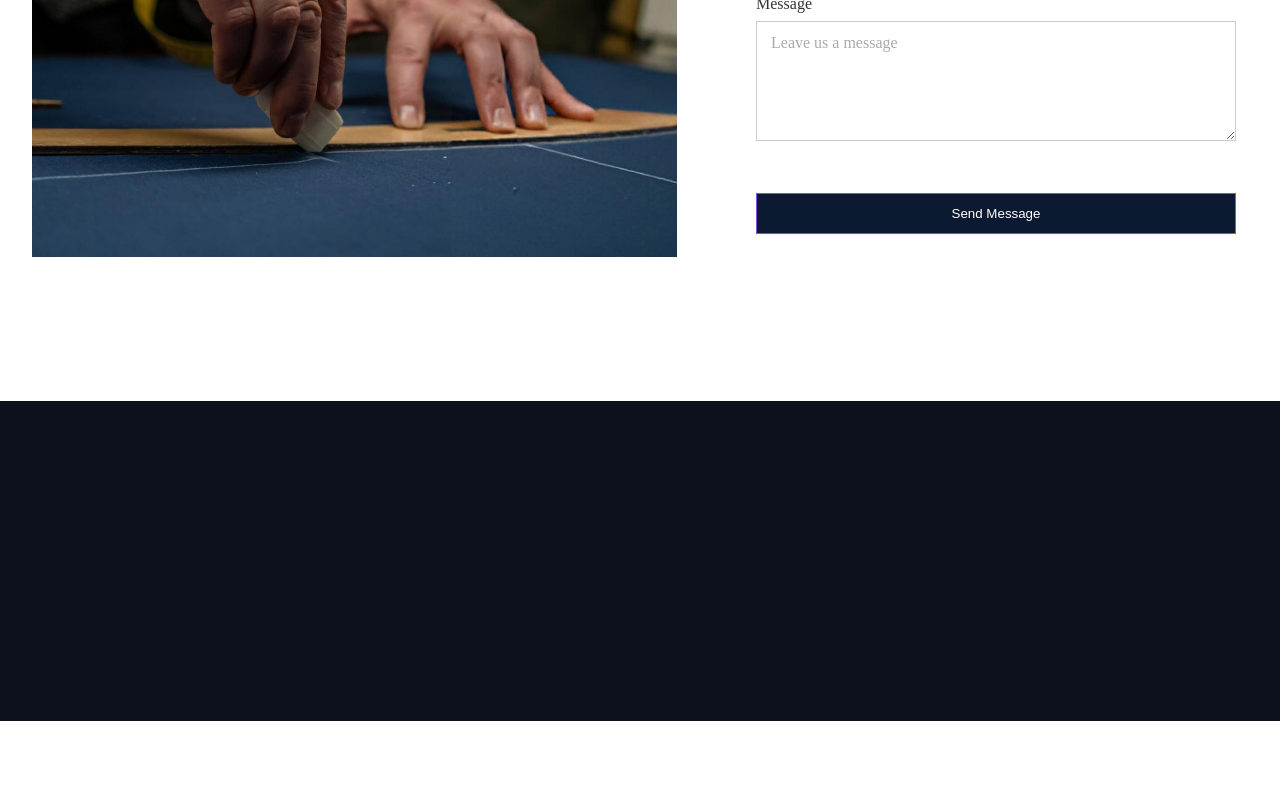
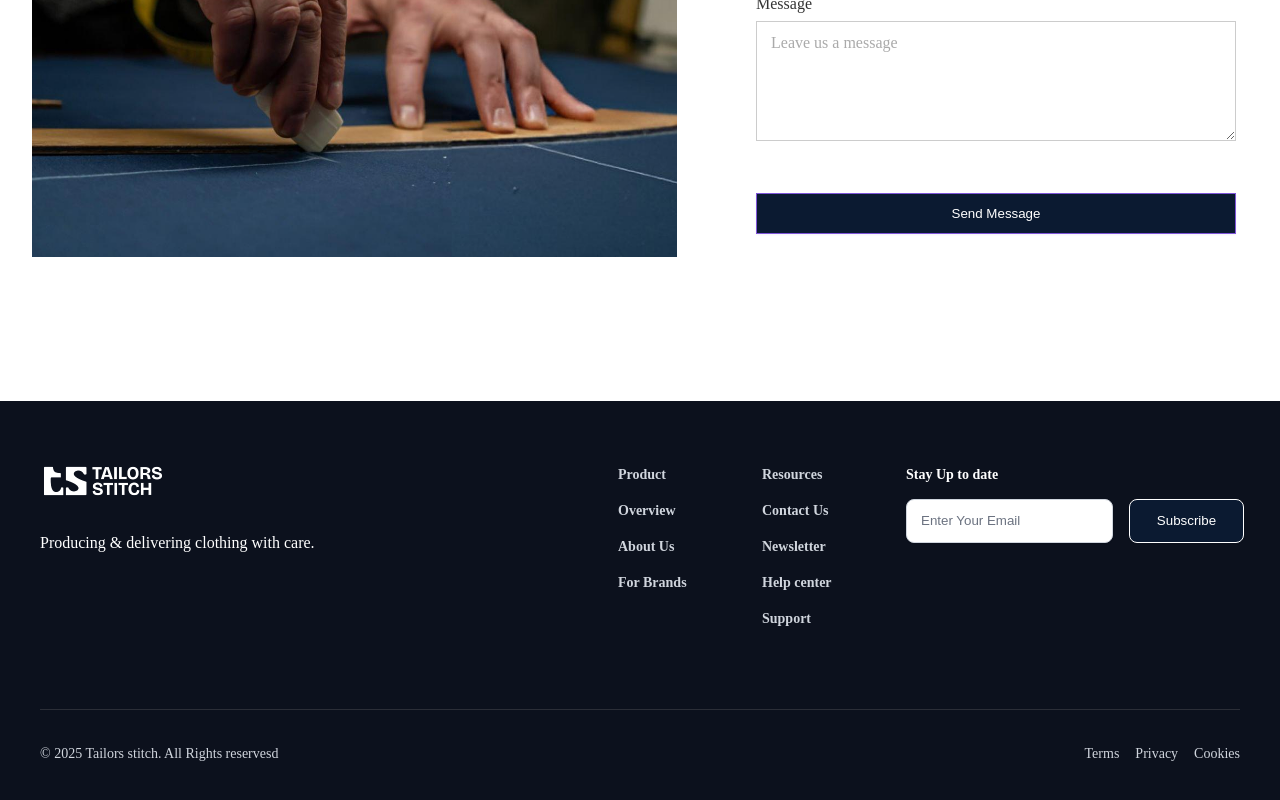
Before and after one commit to ShahriarAbsar/Tailors_Stitch_UI, a React (Vite) app: page / in a window 1280 px wide. Shown: the part 5236-6036 px from the top of the page. Before the commit the page ends 5957 px from the top, so only its background shows below. Built offline with nearby package versions, Linux system fonts and the light colour scheme.

Commit message:
home and footer done

```diff
--- a/src/components/footer/footer.jsx
+++ b/src/components/footer/footer.jsx
@@ -1,15 +1,70 @@
-import React from 'react'
-import "./footer.scss"
-
-
+import React from "react";
+import "./footer.scss";
+import Logo from "../../assets/Footer/Logo.png";
 
 const footer = () => {
   return (
+    <div className="footerContainer">
+      <div className="footerBody">
+        <div className="footerBodyTop">
+          <div className="footerBodyTopLeft">
+            <div className="logo">
+              <img src={Logo} alt="" />
+            </div>
 
-    <div className="footerBody">
+            <div className="subTitle">
+              <p>Producing & delivering clothing with care.</p>
+            </div>
+          </div>
+          <div className="footerBodyTopRight">
+            <div className="ulLeft">
+              <ul>
+                <li>Product</li>
+                <li>Overview</li>
+                <li>About Us</li>
+                <li>For Brands</li>
+              </ul>
+            </div>
+            <div className="ulRight">
+              <ul>
+                <li>Resources</li>
+                <li>Contact Us</li>
+                <li>Newsletter</li>
+                <li>Help center</li>
+                <li>Support</li>
+              </ul>
+            </div>
 
+            <div className="inputField">
+              <div className="input">
+                <label>Stay Up to date</label>
+
+                <div className="inputfield">
+                  <input type="Email" placeholder="Enter Your Email" />
+                  <button className="btn">Subscribe</button>
+                </div>
+              </div>
+            </div>
+          </div>
+        </div>
+        <div className="footerBodyBottom">
+           <div className="copyRight">
+
+            <p> &copy; 2025 Tailors stitch. All Rights reservesd</p>
+            </div>
+
+            <div className="links">
+                  <ul>
+                        <li>Terms</li>
+                        <li>Privacy</li>
+                        <li>Cookies</li>
+
+                  </ul>
+            </div>
+        </div>
+      </div>
     </div>
-  )
-}
+  );
+};
 
-export default footer
+export default footer;
--- a/src/components/footer/footer.scss
+++ b/src/components/footer/footer.scss
@@ -1,10 +1,266 @@
-.footerBody {
-  background-color: #0C111D;
-  height: 40dvh;
+.footerContainer {
+  background-color: #0c111d;
+  //   height: 40dvh;
   width: 100%;
-  display: flex;
-  justify-content: center;
-  align-items: center;
-  color: white;
-  font-size: 24px;
+
+  .footerBody {
+    max-width: 1320px;
+    width: 100%;
+
+    //     border: 2px solid pink;
+    justify-self: center;
+    display: flex;
+    flex-direction: column;
+    gap: 64px;
+
+    @media(max-width:1366px){
+      max-width: 1200px;
+    }
+    .footerBodyTop {
+      // border: 2px solid red;
+      padding-top: 64px;
+      display: flex;
+      justify-content: space-between;
+
+      @media (max-width: 1000px) {
+        // border: 2px solid red;
+        flex-direction: column;
+      }
+
+      @media(max-width:450px){
+            align-self: center;
+      }
+
+      .footerBodyTopLeft {
+        //   border: 2px solid green;
+        max-width: 320px;
+        width: 100%;
+        .logo {
+          max-width: 126px;
+          width: 100%;
+          img {
+            max-width: 126px;
+            width: 100%;
+          }
+        }
+        .subTitle {
+          margin-top: 32px;
+          p {
+            color: white;
+            font-size: clamp(14px, 1.5vw, 16px);
+          }
+        }
+
+        @media (max-width: 1000px) {
+          // border: 2px solid red;
+          max-width: 400px;
+          align-self: left;
+          padding-left: 10%;
+        }
+        @media (max-width: 450px) {
+          padding: 2%;
+        }
+        @media (max-width: 320px) {
+          padding-left: 2%;
+        }
+      }
+
+      .footerBodyTopRight {
+        max-width: 622px;
+        width: 100%;
+        //   border: 2px solid red;
+        display: grid;
+        grid-template-columns: repeat(3, 1fr);
+
+        .ulLeft {
+          width: 144px;
+
+          ul {
+            list-style: none;
+            color: white;
+            max-width: 144px;
+            width: 100%;
+            li {
+              color: #d0d5dd;
+              margin-bottom: 16px;
+
+              font-size: 14px;
+              font-style: normal;
+              font-weight: 600;
+              line-height: 20px; /* 142.857% */
+            }
+          }
+        }
+        .ulRight {
+          width: 144px;
+
+          ul {
+            list-style: none;
+            color: white;
+
+            li {
+              color: #d0d5dd;
+              margin-bottom: 16px;
+
+              font-size: 14px;
+              font-style: normal;
+              font-weight: 600;
+              line-height: 20px; /* 142.857% */
+            }
+          }
+          @media(max-width:320px){
+            width: 130px;
+          }
+        }
+        .inputField {
+          display: flex;
+          .input {
+            label {
+              color: #fff;
+              /* Text sm/Semibold */
+
+              font-size: 14px;
+              font-style: normal;
+              font-weight: 600;
+              line-height: 20px; /* 142.857% */
+            }
+            .inputfield {
+              display: flex;
+              flex-direction: row;
+              gap: 16px;
+
+              @media (max-width: 320px) {
+                flex-direction: column;
+              }
+              input {
+                margin-top: 4%;
+                display: flex;
+                padding: 10px 14px;
+                align-items: center;
+                gap: 8px;
+                align-self: stretch;
+                border-radius: 8px;
+                border: 1px solid #d0d5dd;
+                background: #fff;
+                /* Shadows/shadow-xs */
+                box-shadow: 0px 1px 2px 0px rgba(16, 24, 40, 0.05);
+
+                @media (max-width: 320px) {
+                  width: 300px;
+                }
+              }
+
+              .btn {
+                width: 115px;
+                height: 44px;
+                margin-top: 4%;
+                justify-content: center;
+                align-items: center;
+                gap: 6px;
+                border-radius: 8px;
+                border: 1px solid white;
+                color: white;
+                background: #0b1a31;
+                /* Shadows/shadow-xs */
+                box-shadow: 0px 1px 2px 0px rgba(16, 24, 40, 0.05);
+
+                @media (max-width: 320px) {
+                  align-self: center;
+                }
+              }
+            }
+          }
+        }
+
+        @media (max-width: 1000px) {
+          margin-top: 10%;
+          // border: 2px solid red;
+          align-self: center;
+        }
+
+        @media(max-width:450px){
+
+          grid-template-columns: 164px 164px;
+          gap: 8px; // 🔽 Reduce gap for mobile
+          padding-left: 2.5%;
+
+          .gridItem:nth-child(3) {
+            grid-column: 1 / -1;
+            justify-self: center;
+          }
+        }
+        @media (max-width: 320px) {
+          grid-template-columns: 164px 164px;
+          gap: 8px; // 🔽 Reduce gap for mobile
+          padding-left: 2.5%;
+
+          .gridItem:nth-child(3) {
+            grid-column: 1 / -1;
+            justify-self: center;
+          }
+        }
+      }
+    }
+
+    .footerBodyBottom {
+      border-top: 1px solid rgba(146, 141, 141, 0.235);
+      display: flex;
+      flex-direction: row;
+      justify-content: space-between;
+      padding-top: 32px;
+      margin-bottom: 48px;
+      .copyRight {
+        p {
+          color: #d0d5dd;
+
+          font-size: 14px;
+          font-style: normal;
+          font-weight: 400;
+          line-height: 24px; /* 150% */
+        }
+      }
+      .links {
+        ul {
+          list-style: none;
+          display: flex;
+          flex-direction: row;
+          gap: 16px;
+          li {
+            color: #d0d5dd;
+
+            font-size: 14px;
+            font-style: normal;
+            font-weight: 400;
+            line-height: 24px; /* 150% */
+          }
+        }
+        @media (max-width: 450px) {
+
+        align-self: center;
+      }
+        @media (max-width: 320px) {
+
+        align-self: center;
+      }
+      }
+
+      @media (max-width: 1000px) {
+        padding-top: 20px;
+        // border: 2px solid red;
+        // align-self: center;
+        padding-left: 8%;
+        padding-right: 8%;
+      }
+      @media(max-width:450px){
+         flex-direction: column;
+        padding-left: 4%;
+        align-self: center;
+      }
+      @media (max-width: 320px) {
+        flex-direction: column;
+        padding-left: 4%;
+        align-self: center;
+      }
+    }
+  }
 }
```
Also changed, not shown: src/assets/Footer/Logo.png (added), 1 other file (tests, documents, lock files or other folders).
